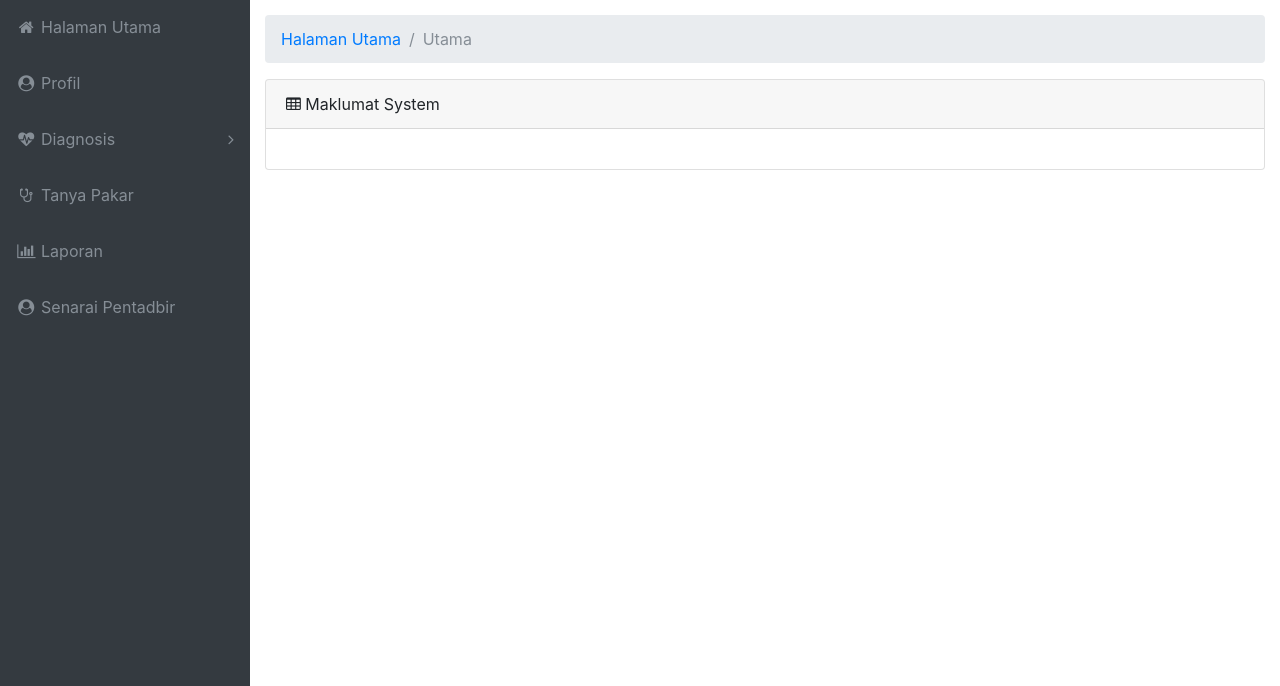
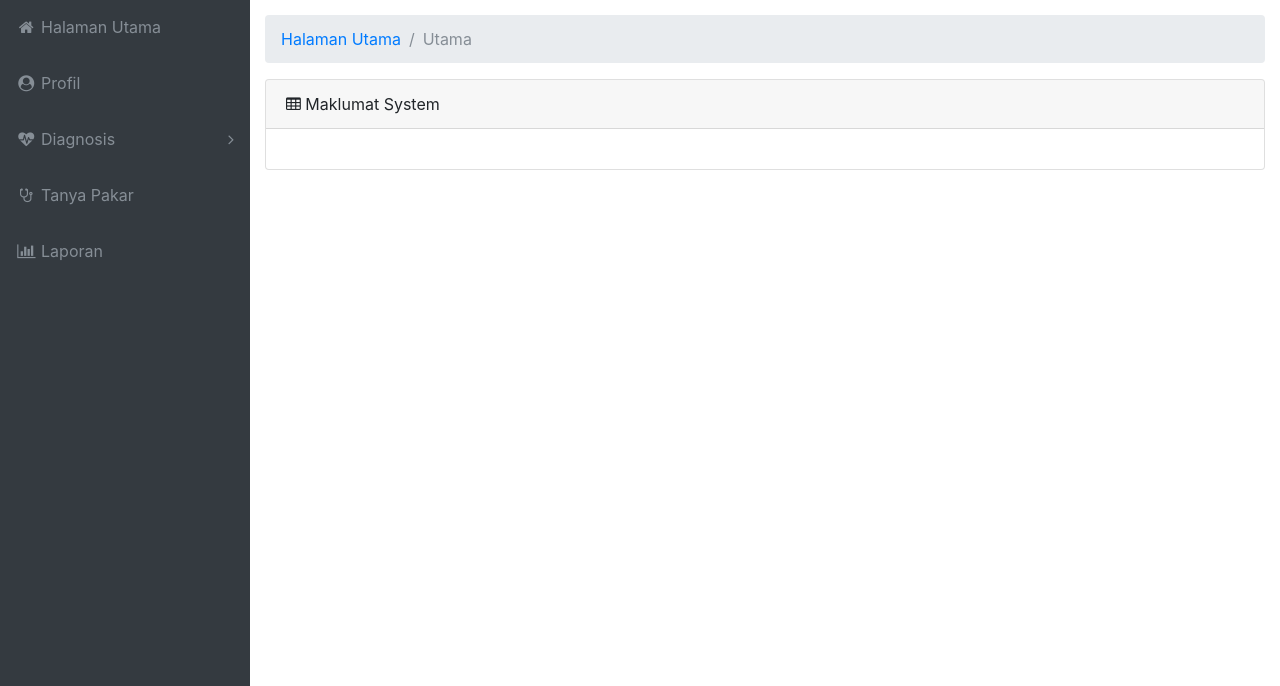
Before and after one commit to mimiosman/sugarglider, a PHP site: page /index.php in a window 1280 px wide. Shown: the part 57-743 px from the top of the page. Run offline with PHP 8.4, Linux system fonts and the light colour scheme; a user stored in the database is signed in.

Commit message:
hide add user

```diff
--- a/include/navbar.php
+++ b/include/navbar.php
@@ -50,12 +50,12 @@
           <span class="nav-link-text">Laporan</span>
         </a>
       </li>
-      <li class="nav-item" data-toggle="tooltip" data-placement="right" title="User">
+      <!-- <li class="nav-item" data-toggle="tooltip" data-placement="right" title="User">
         <a class="nav-link" href="/pengguna/list_pengguna.php">
           <i class="fa fa-fw fa-user-circle"></i>
           <span class="nav-link-text">Senarai Pentadbir</span>
         </a>
-      </li>
+      </li> -->
     </ul>
     <ul class="navbar-nav sidenav-toggler">
       <li class="nav-item">
```
